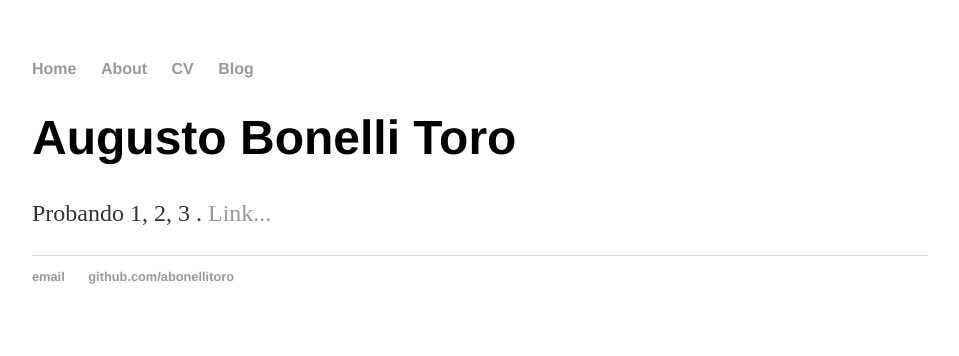
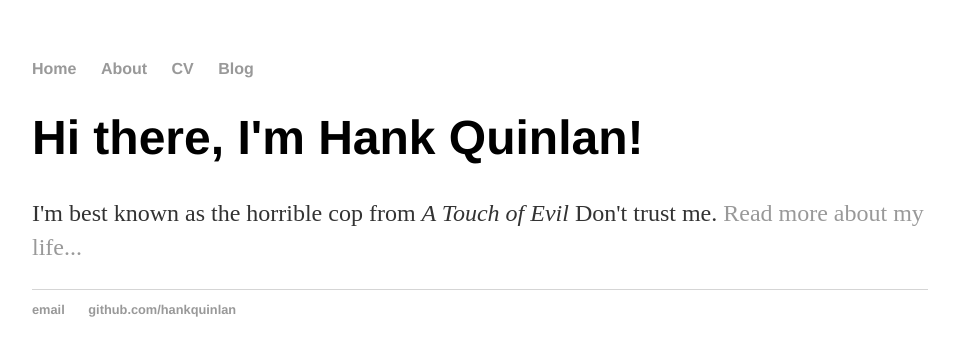
Before and after one commit to abonellitoro/abonellitoro.github.io, a Jekyll site: the page built from index.html, in a window 1280 px wide. Shown: the top 356 px of the page, without its empty margins (160-1119 px from the left). Built offline with Jekyll 4.4.1, drawn with Linux system fonts in a browser that asks for light colours.

Commit message:
cambios en index para que funcione jekyll

```diff
--- a/index.html
+++ b/index.html
@@ -1,30 +1,8 @@
-<!DOCTYPE html>
-<html>
-	<head>
-		<title>abonellitoro</title>
-		<!-- link to main stylesheet -->
-		<link rel="stylesheet" type="text/css" href="/css/main.css">
-	</head>
-	<body>
-		<nav>
-    		<ul>
-        		<li><a href="/">Home</a></li>
-	        	<li><a href="/about">About</a></li>
-        		<li><a href="/cv">CV</a></li>
-        		<li><a href="/blog">Blog</a></li>
-    		</ul>
-		</nav>
-		<div class="container">
-    		<div class="blurb">
-        		<h1>Augusto Bonelli Toro</h1>
-				<p>Probando 1, 2, 3 . <a href="/about">Link...</a></p>
-    		</div><!-- /.blurb -->
-		</div><!-- /.container -->
-		<footer>
-    		<ul>
-        		<li><a href="mailto:abonellitoro@gmail.com">email</a></li>
-        		<li><a href="https://github.com/abonellitoro">github.com/abonellitoro</a></li>
-			</ul>
-		</footer>
-	</body>
-</html>
+---
+layout: default
+title: Hank Quinlan, Horrible Cop
+---
+<div class="blurb">
+	<h1>Hi there, I'm Hank Quinlan!</h1>
+	<p>I'm best known as the horrible cop from <em>A Touch of Evil</em> Don't trust me. <a href="/about">Read more about my life...</a></p>
+</div><!-- /.blurb -->
```
